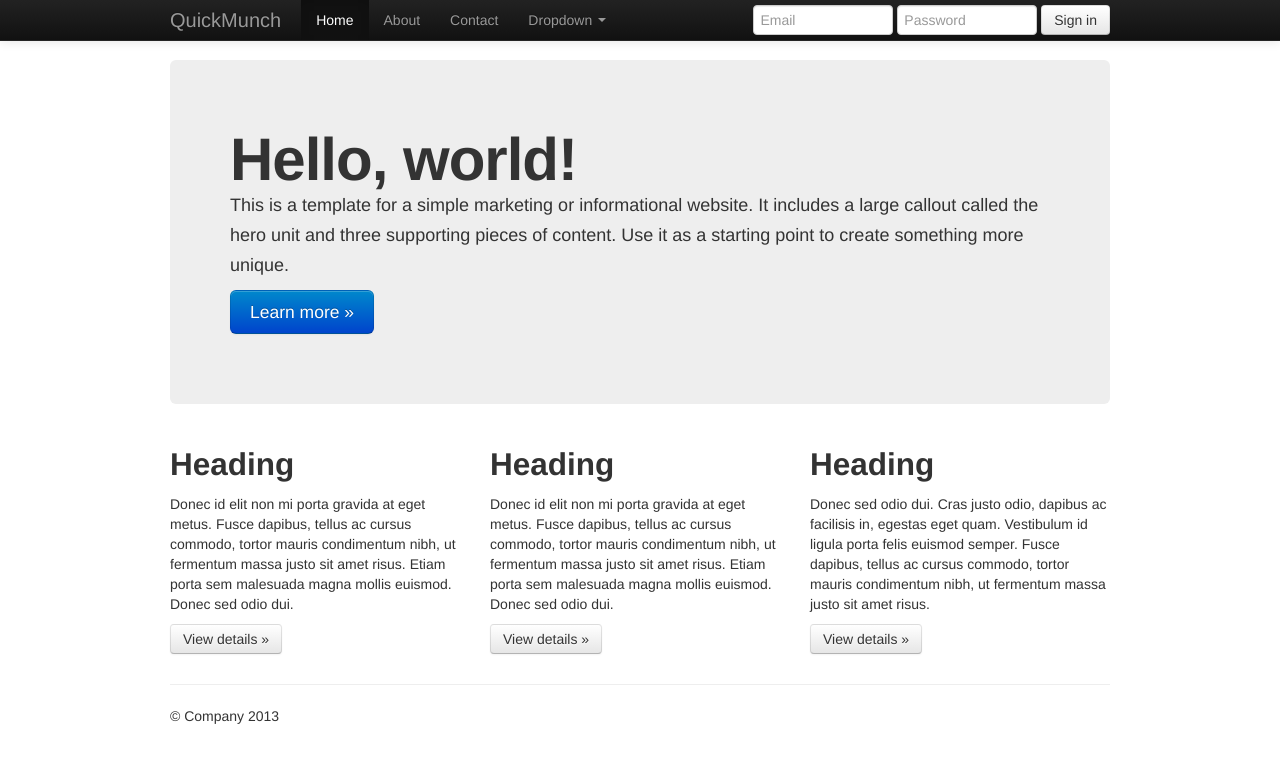
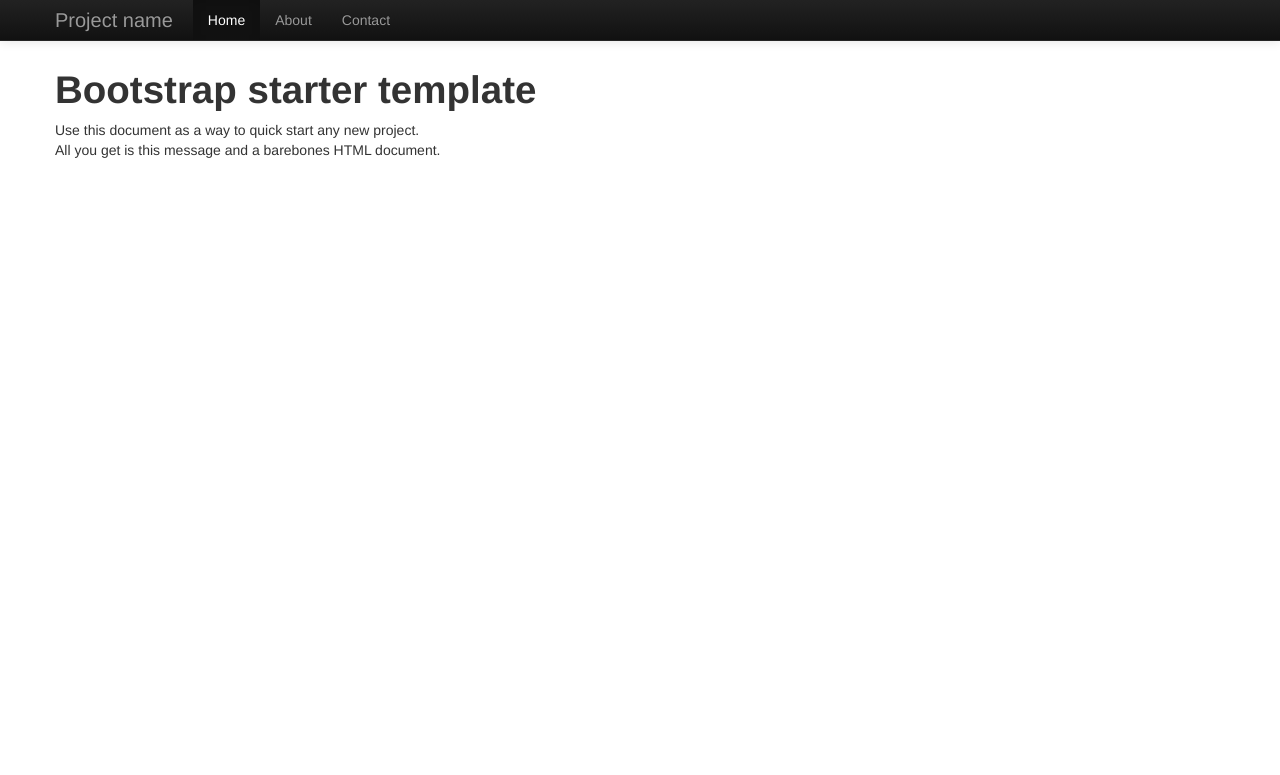
Before and after one commit to sudo999/Munchlax, a Flask app: template app/templates/template.html in a window 1280 px wide. Shown: the top 775 px of the page. Run offline with Flask 2, Linux system fonts and the light colour scheme; the template is opened without the code that fills it, so the values that code supplies are empty; some libraries are stand-ins or nearby versions.

Commit message:
template update

```diff
--- a/app/templates/template.html
+++ b/app/templates/template.html
@@ -6,16 +6,15 @@
     <meta name="viewport" content="width=device-width, initial-scale=1.0">
     <meta name="description" content="">
     <meta name="author" content="">
- <script src="https://ajax.googleapis.com/ajax/libs/jquery/1.7.2/jquery.min.js"></script>
-        <script src="{{url_for('static',filename='bootstrap/js/bootstrap.min.js')}}"></script>
-        <link type="text/css" rel="stylesheet" href="{{url_for('static',filename='bootstrap/css/bootstrap.css')}}" />
+
     <!-- Le styles -->
-    <style type="text/css">
+    <link href="template_files/bootstrap.css" rel="stylesheet">
+    <style>
       body {
-        padding-top: 60px;
-        padding-bottom: 40px;
+        padding-top: 60px; /* 60px to make the container go all the way to the bottom of the topbar */
       }
     </style>
+    <link href="template_files/bootstrap-responsive.css" rel="stylesheet">
 
     <!-- HTML5 shim, for IE6-8 support of HTML5 elements -->
     <!--[if lt IE 9]>
@@ -40,30 +39,13 @@
             <span class="icon-bar"></span>
             <span class="icon-bar"></span>
           </button>
-          <a class="brand" href="#">QuickMunch</a>
+          <a class="brand" href="#">Project name</a>
           <div class="nav-collapse collapse">
             <ul class="nav">
               <li class="active"><a href="#">Home</a></li>
               <li><a href="#about">About</a></li>
               <li><a href="#contact">Contact</a></li>
-              <li class="dropdown">
-                <a href="#" class="dropdown-toggle" data-toggle="dropdown">Dropdown <b class="caret"></b></a>
-                <ul class="dropdown-menu">
-                  <li><a href="#">Action</a></li>
-                  <li><a href="#">Another action</a></li>
-                  <li><a href="#">Something else here</a></li>
-                  <li class="divider"></li>
-                  <li class="nav-header">Nav header</li>
-                  <li><a href="#">Separated link</a></li>
-                  <li><a href="#">One more separated link</a></li>
-                </ul>
-              </li>
             </ul>
-            <form class="navbar-form pull-right">
-              <input class="span2" placeholder="Email" type="text">
-              <input class="span2" placeholder="Password" type="password">
-              <button type="submit" class="btn">Sign in</button>
-            </form>
           </div><!--/.nav-collapse -->
         </div>
       </div>
@@ -71,49 +53,8 @@
 
     <div class="container">
 
-      <!-- Main hero unit for a primary marketing message or call to action -->
-      <div class="hero-unit">
-        <h1>Hello, world!</h1>
-        <p>This is a template for a simple marketing or informational
-website. It includes a large callout called the hero unit and three
-supporting pieces of content. Use it as a starting point to create
-something more unique.</p>
-        <p><a href="#" class="btn btn-primary btn-large">Learn more »</a></p>
-      </div>
-
-      <!-- Example row of columns -->
-      <div class="row">
-        <div class="span4">
-          <h2>Heading</h2>
-          <p>Donec id elit non mi porta gravida at eget metus. Fusce
-dapibus, tellus ac cursus commodo, tortor mauris condimentum nibh, ut
-fermentum massa justo sit amet risus. Etiam porta sem malesuada magna
-mollis euismod. Donec sed odio dui. </p>
-          <p><a class="btn" href="#">View details »</a></p>
-        </div>
-        <div class="span4">
-          <h2>Heading</h2>
-          <p>Donec id elit non mi porta gravida at eget metus. Fusce
-dapibus, tellus ac cursus commodo, tortor mauris condimentum nibh, ut
-fermentum massa justo sit amet risus. Etiam porta sem malesuada magna
-mollis euismod. Donec sed odio dui. </p>
-          <p><a class="btn" href="#">View details »</a></p>
-       </div>
-        <div class="span4">
-          <h2>Heading</h2>
-          <p>Donec sed odio dui. Cras justo odio, dapibus ac facilisis
-in, egestas eget quam. Vestibulum id ligula porta felis euismod semper.
-Fusce dapibus, tellus ac cursus commodo, tortor mauris condimentum nibh,
- ut fermentum massa justo sit amet risus.</p>
-          <p><a class="btn" href="#">View details »</a></p>
-        </div>
-      </div>
-
-      <hr>
-
-      <footer>
-        <p>© Company 2013</p>
-      </footer>
+      <h1>Bootstrap starter template</h1>
+      <p>Use this document as a way to quick start any new project.<br> All you get is this message and a barebones HTML document.</p>
 
     </div> <!-- /container -->
 
```
